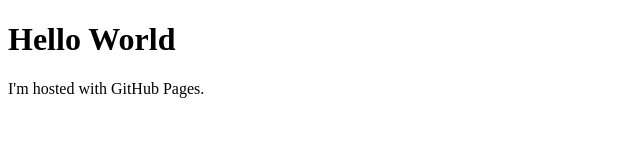
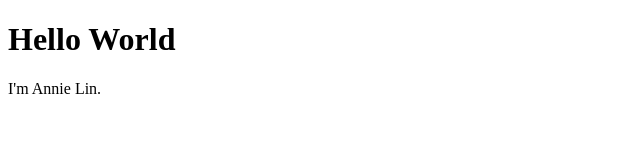
Before and after one commit to theannielin/theannielin.github.io, a plain HTML site: page index.html in a window 1280 px wide. Shown: the whole page, without its empty margins (0-640 px from the left). Drawn offline with Linux system fonts and the light colour scheme.

Commit message:
Update index.html

```diff
--- a/index.html
+++ b/index.html
@@ -2,6 +2,6 @@
 <html>
 <body>
 <h1>Hello World</h1>
-<p>I'm hosted with GitHub Pages.</p>
+<p>I'm Annie Lin.</p>
 </body>
 </html>
```
